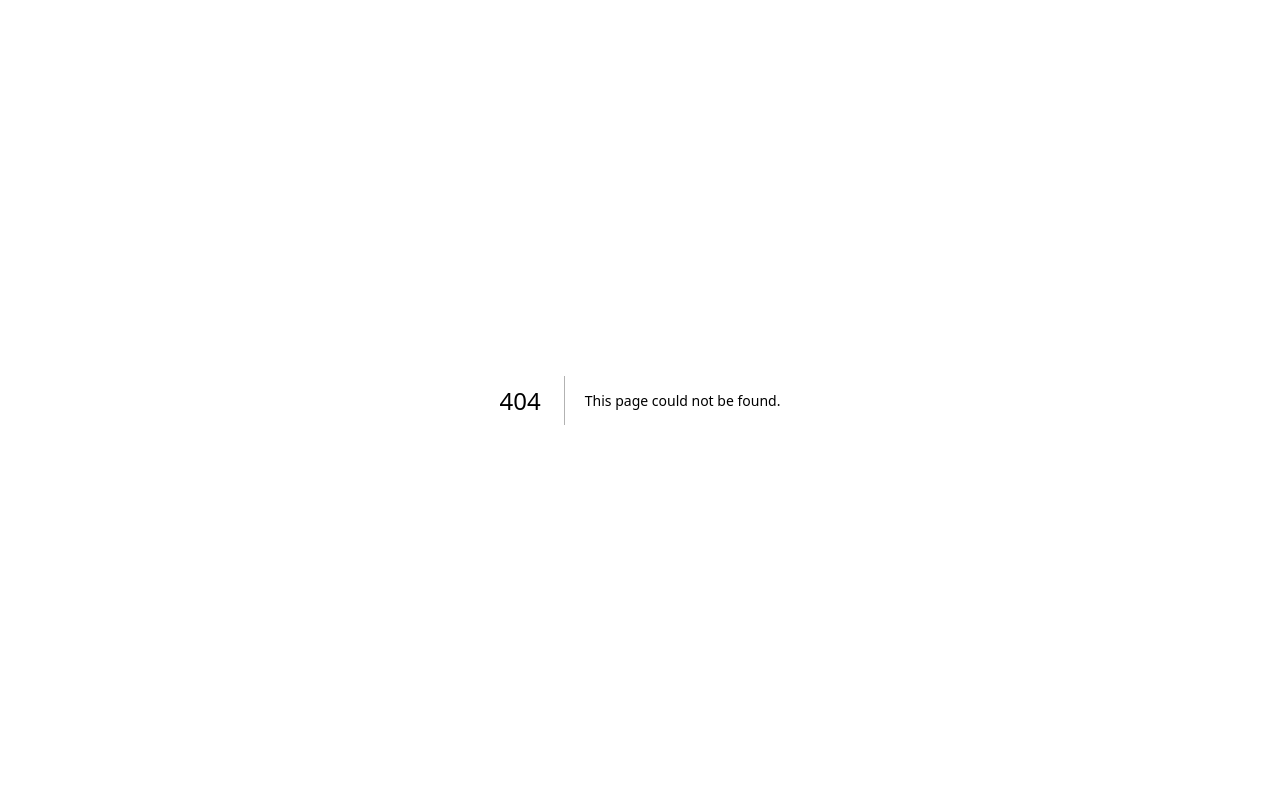
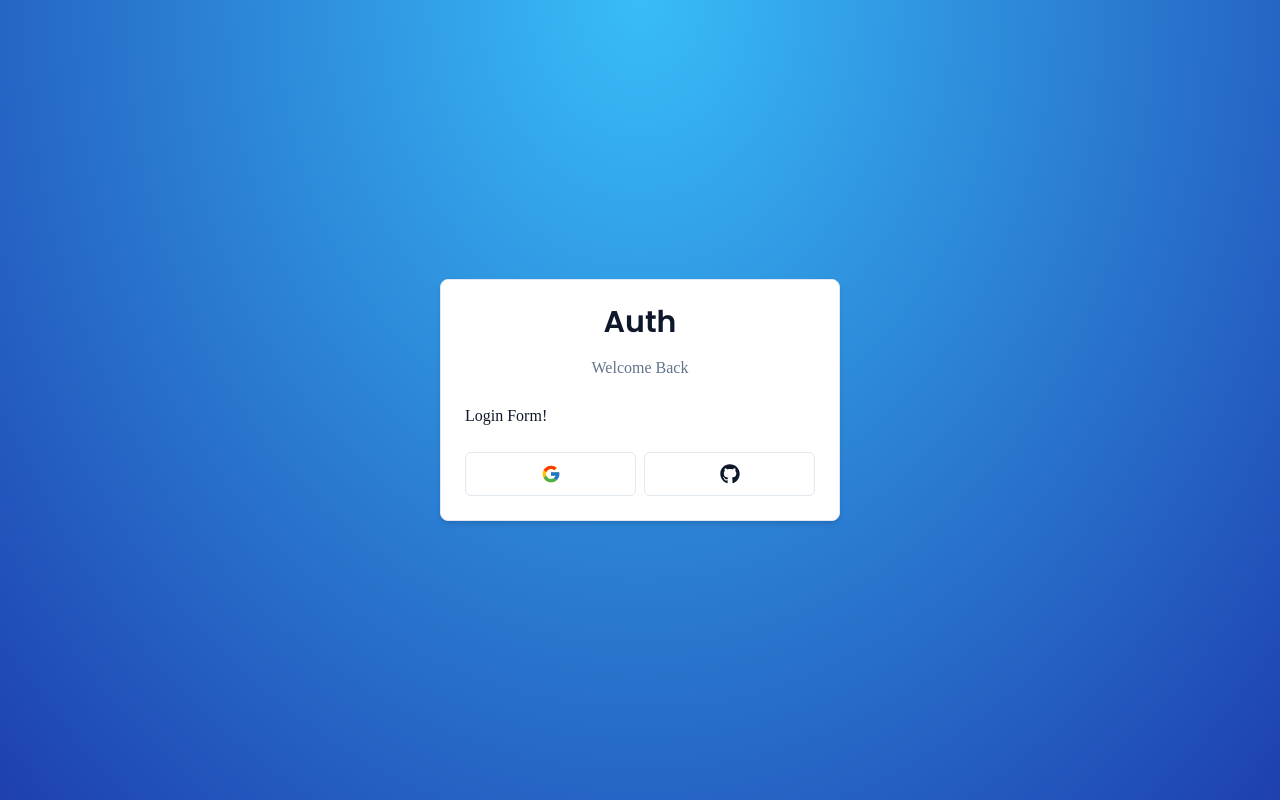
Before and after one commit to hrithik-infinite/Auth-TS, a Next.js app: page /auth/login in a window 1280 px wide. Before the commit this address had no page. Built offline with nearby package versions, Linux system fonts and the light colour scheme.

Commit message:
added basic card layout

```diff
--- /dev/null
+++ b/app/auth/layout.tsx
@@ -0,0 +1,8 @@
+const AuthLayout = ({children} : {children : React.ReactNode})=>{
+    return (
+        <div className="h-full flex items-center justify-center bg-[radial-gradient(ellipse_at_top,_var(--tw-gradient-stops))] from-sky-400 to-blue-800">
+            {children}
+        </div>
+    );
+}
+export default AuthLayout;
--- /dev/null
+++ b/app/auth/login/page.tsx
@@ -0,0 +1,12 @@
+import { LoginForm } from "@/components/auth/login-form";
+import React from "react";
+
+const LoginPage = () => {
+  return (
+    <div>
+      <LoginForm />
+    </div>
+  );
+};
+
+export default LoginPage;
--- /dev/null
+++ b/components/auth/card-wrapper.tsx
@@ -0,0 +1,29 @@
+"use client";
+
+import React from "react";
+import { Card, CardContent, CardFooter, CardHeader } from "../ui/card";
+import { Header } from "./header";
+import { Social } from "./social";
+
+interface CardWrapperProps {
+  children: React.ReactNode;
+  headerLabel: string;
+  backButtonLabel: string;
+  backButtonHref: string;
+  showSocial?: boolean;
+}
+export const CardWrapper = ({ children, headerLabel, backButtonLabel, backButtonHref, showSocial }: CardWrapperProps) => {
+  return (
+    <Card className="w-[400px] shadow-md">
+      <CardHeader>
+        <Header label={headerLabel} />
+      </CardHeader>
+      <CardContent>{children}</CardContent>
+      {showSocial && (
+        <CardFooter>
+          <Social />
+        </CardFooter>
+      )}
+    </Card>
+  );
+};
--- /dev/null
+++ b/components/auth/header.tsx
@@ -0,0 +1,21 @@
+"use client";
+
+import { cn } from "@/lib/utils";
+import { Poppins } from "next/font/google";
+const font = Poppins({
+  subsets: ["latin"],
+  weight: ["600"],
+});
+
+interface HeaderProps {
+  label: string;
+}
+
+export const Header = ({ label }: HeaderProps) => {
+  return (
+    <div className="w-full flex flex-col gap-y-4 items-center">
+      <h1 className={cn("text-3xl font-semibold", font.className)}>Auth</h1>
+      <p className="text-muted-foreground text-small">{label}</p>
+    </div>
+  );
+};
--- /dev/null
+++ b/components/auth/login-form.tsx
@@ -0,0 +1,9 @@
+import { CardWrapper } from "./card-wrapper";
+
+export const LoginForm = () => {
+  return (
+    <CardWrapper headerLabel="Welcome Back" backButtonLabel="Don't have an account?" backButtonHref="/auth/register" showSocial>
+      Login Form!
+    </CardWrapper>
+  );
+};
--- /dev/null
+++ b/components/auth/social.tsx
@@ -0,0 +1,18 @@
+"use client";
+
+import { FcGoogle } from "react-icons/fc";
+import { Button } from "../ui/button";
+import { FaGithub } from "react-icons/fa";
+
+export const Social = () => {
+  return (
+    <div className="flex items-center w-full gap-x-2">
+      <Button size="lg" className="w-full" variant="outline" onClick={() => {}}>
+        <FcGoogle className="h-5 w-5" />
+      </Button>
+      <Button size="lg" className="w-full" variant="outline" onClick={() => {}}>
+        <FaGithub className="h-5 w-5" />
+      </Button>
+    </div>
+  );
+};
--- /dev/null
+++ b/components/ui/card.tsx
@@ -0,0 +1,79 @@
+import * as React from "react"
+
+import { cn } from "@/lib/utils"
+
+const Card = React.forwardRef<
+  HTMLDivElement,
+  React.HTMLAttributes<HTMLDivElement>
+>(({ className, ...props }, ref) => (
+  <div
+    ref={ref}
+    className={cn(
+      "rounded-lg border bg-card text-card-foreground shadow-sm",
+      className
+    )}
+    {...props}
+  />
+))
+Card.displayName = "Card"
+
+const CardHeader = React.forwardRef<
+  HTMLDivElement,
+  React.HTMLAttributes<HTMLDivElement>
+>(({ className, ...props }, ref) => (
+  <div
+    ref={ref}
+    className={cn("flex flex-col space-y-1.5 p-6", className)}
+    {...props}
+  />
+))
+CardHeader.displayName = "CardHeader"
+
+const CardTitle = React.forwardRef<
+  HTMLParagraphElement,
+  React.HTMLAttributes<HTMLHeadingElement>
+>(({ className, ...props }, ref) => (
+  <h3
+    ref={ref}
+    className={cn(
+      "text-2xl font-semibold leading-none tracking-tight",
+      className
+    )}
+    {...props}
+  />
+))
+CardTitle.displayName = "CardTitle"
+
+const CardDescription = React.forwardRef<
+  HTMLParagraphElement,
+  React.HTMLAttributes<HTMLParagraphElement>
+>(({ className, ...props }, ref) => (
+  <p
+    ref={ref}
+    className={cn("text-sm text-muted-foreground", className)}
+    {...props}
+  />
+))
+CardDescription.displayName = "CardDescription"
+
+const CardContent = React.forwardRef<
+  HTMLDivElement,
+  React.HTMLAttributes<HTMLDivElement>
+>(({ className, ...props }, ref) => (
+  <div ref={ref} className={cn("p-6 pt-0", className)} {...props} />
+))
+CardContent.displayName = "CardContent"
+
+const CardFooter = React.forwardRef<
+  HTMLDivElement,
+  React.HTMLAttributes<HTMLDivElement>
+>(({ className, ...props }, ref) => (
+  <div
+    ref={ref}
+    className={cn("flex items-center p-6 pt-0", className)}
+    {...props}
+  />
+))
+CardFooter.displayName = "CardFooter"
+
+export { Card, CardHeader, CardFooter, CardTitle, CardDescription, CardContent }
--- a/package.json
+++ b/package.json
@@ -16,6 +16,7 @@
     "next": "14.2.8",
     "react": "^18",
     "react-dom": "^18",
+    "react-icons": "^5.3.0",
     "tailwind-merge": "^2.5.2",
     "tailwindcss-animate": "^1.0.7"
   },
```
Also changed, not shown: 1 other file (tests, documents, lock files or other folders).
